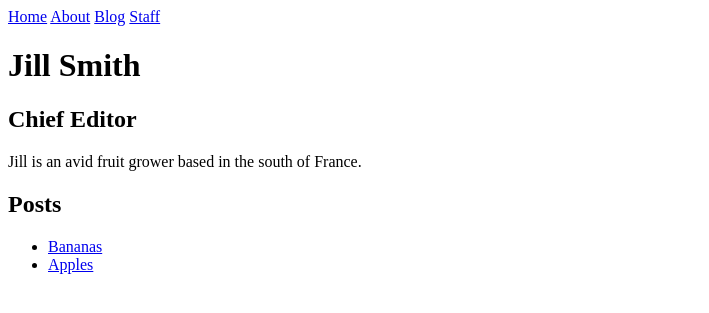
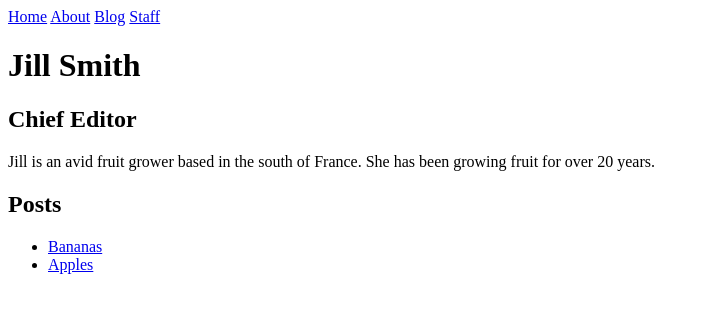
Before and after one commit to ArthurAllilaire/site, a Jekyll site: the page built from _authors/jill.md, in a window 1280 px wide. Shown: the top 313 px of the page, without its empty margins (0-709 px from the left). Built offline with Jekyll 4.4.1, drawn with Linux system fonts in a browser that asks for light colours.

Commit message:
fix(jill bio)

```diff
--- a/_authors/jill.md
+++ b/_authors/jill.md
@@ -3,4 +3,4 @@ short_name: jill
 name: Jill Smith
 position: Chief Editor
 ---
-Jill is an avid fruit grower based in the south of France.
+Jill is an avid fruit grower based in the south of France. She has been growing fruit for over 20 years.
```
